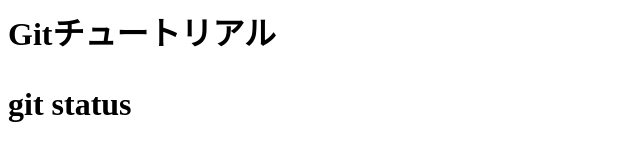
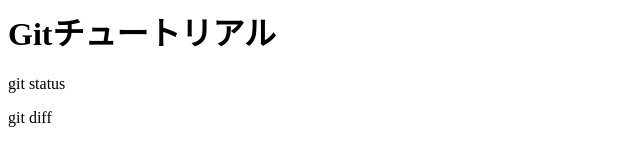
Before and after one commit to KazuhiroSumi/git_tutorial, a plain HTML site: page index.html in a window 1280 px wide. Shown: the whole page, without its empty margins (0-640 px from the left). Drawn offline with Linux system fonts and the light colour scheme.

Commit message:
git diffを追記

```diff
--- a/index.html
+++ b/index.html
@@ -1,2 +1,3 @@
-<h1>Gitチュートリアル</h>
-<p>git status</p/
+<h1>Gitチュートリアル</h1>
+<p>git status</p>
+<p>git diff</p>
```
